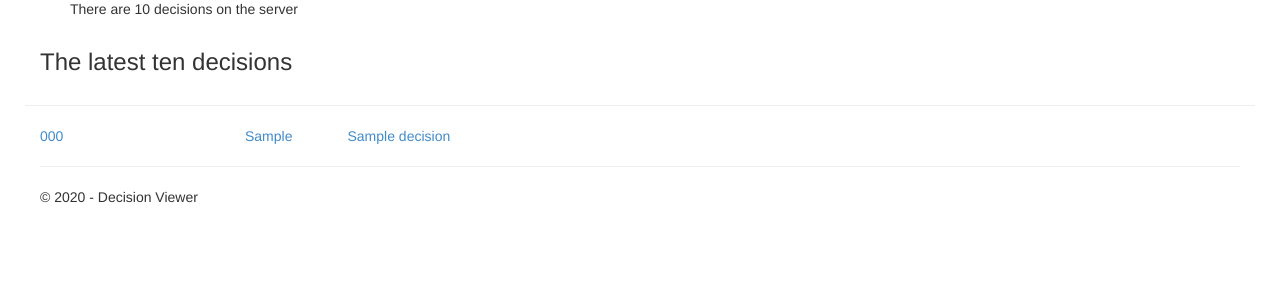
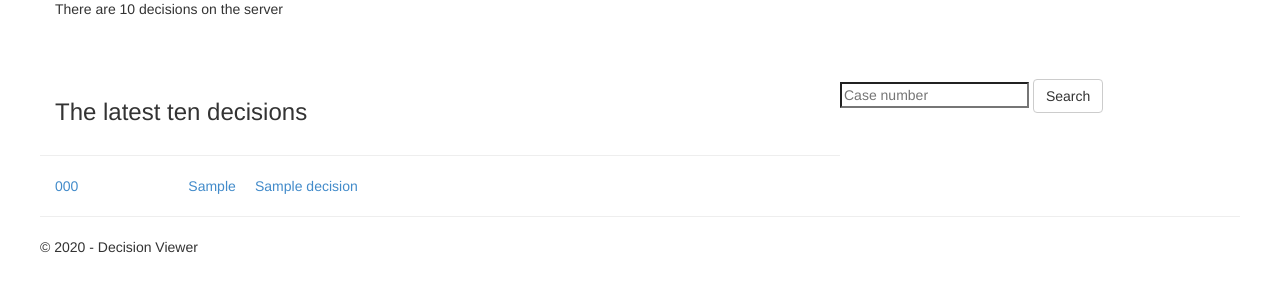
Before and after one commit to pscrv/DecisionViewer, a Django app: template app/templates/app/index.html in a window 1280 px wide. Shown: the part 51-351 px from the top of the page. Run offline with Django 3.2, Linux system fonts and the light colour scheme; tables that the repository leaves empty hold one stand-in row (values such as "Sample post"); the template is opened without the code that fills it: values that come from a table or form of the project are taken from there, most other values are stand-ins (such as "Sample title", 1, 10 or a date in 2020); some libraries are stand-ins or nearby versions.

Commit message:
Added search box for CaseNumber to home

```diff
--- a/app/epofacade.py
+++ b/app/epofacade.py
@@ -63,7 +63,6 @@ def CaseMetaToDecision(tag):
 #region --- methods for retrieval ---
 def GetCaseFromNumber(caseNumber:str):
 
-
     def _parseMeta(soup, name):
         v = soup.find('mt', {'n':name})['v']
         return v
@@ -71,7 +70,7 @@ def GetCaseFromNumber(caseNumber:str):
 
     response = Search_Response(partial = "dg3CSNCase:" + caseNumber)
     if not response.reason == "OK":
-        return response
+        return None
 
 
     soup = BeautifulSoup(response.text, "html.parser")
--- a/app/templates/app/index.html
+++ b/app/templates/app/index.html
@@ -1,6 +1,9 @@
 {% extends "app/layout.html" %}
 
 {% block content %}
+
+
+    <div class="col-sm-8">
 
             <h3> The latest ten decisions </h3>
 
@@ -20,6 +23,17 @@
                 </div>
             </a>
             {% endfor %}
+    </div>
+
+    <div class="col-sm-4">
+        <div class="row">
+            <form method="POST" action="{% url 'search_caseNumber' %}" class="post-form">
+                {% csrf_token %}
+                <input name="q" placeholder="Case number" class="searchfield" type="text" id="searchbox">
+                <button type="submit" class="search btn btn-default">Search</button>
+            </form>
+        </div>
+    </div>
 
 
 {% endblock %}
--- a/app/templates/app/layout.html
+++ b/app/templates/app/layout.html
@@ -34,20 +34,20 @@
 
     <div class="container">
         <div class="row">
-            <div class="col-sm-12">
-                <p> There are {{ appstate.DBSize }} decisions on the server </p>
+            <p> There are {{ dbsize }} decisions on the server </p>
+            <div class="vertical-spacer" style="height:50px;" />
         </div>
+
         <div class="row">
+            {% block content %}{% endblock %}
+        </div>
 
-                {% block content %}{% endblock %}
-
+        <div class="row">
             <hr/>
             <footer>
                 <p>&copy; {{ appstate.Year }} - Decision Viewer</p>
             </footer>
         </div>
-        </div>
-        <div class="row col-xs-12" style="height:50px;"></div>
    </div>
 
 
--- a/app/urls.py
+++ b/app/urls.py
@@ -10,6 +10,7 @@ from . import views
 urlpatterns = [
 	url(r'^$', 'app.views.home', name='home'),
 	url(r'^decision_details/(?P<pk>.+)/$', views.decision_details, name='decision_details'),
+    url(r'^seach_caseNumber$', views.search_caseNumber, name='search_caseNumber'),
 	url(r'^contact$', 'app.views.contact', name='contact'),
 	url(r'^about', 'app.views.about', name='about'),
 	url(r'^login/$',
```
Also changed, not shown: app/forms.py (+7 -0 lines), app/views.py (+41 -1 lines). Lines whose indentation alone changed are shown as unchanged.
